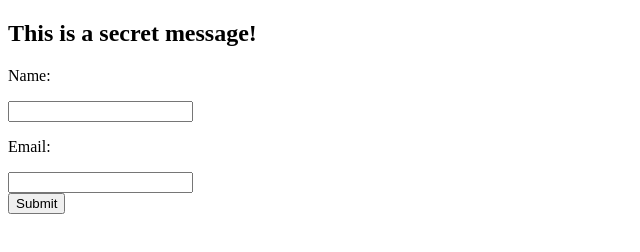
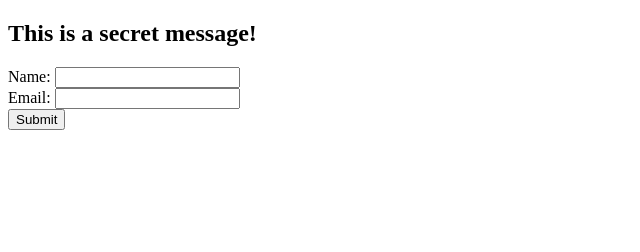
Before and after one commit to fullstack-decal-fa22/hw1-seanjoo0322, a plain HTML site: page secret.html in a window 1280 px wide. Shown: the whole page, without its empty margins (0-640 px from the left). Drawn offline with Linux system fonts and the light colour scheme.

Commit message:
real doen

```diff
--- a/secret.html
+++ b/secret.html
@@ -6,10 +6,10 @@
     <body>
         <h2>This is a secret message!</h2>
         <form class="my-form">
-            <p>Name:</p>
+            <label>Name:</label>
             <input type="text" id="name">
             <br>
-            <p>Email:</p>
+            <label>Email:</label>
             <input type="text" id="email">
             <br>
             <input type="submit">
```
Also changed, not shown: index.html (+1 -1 lines).
